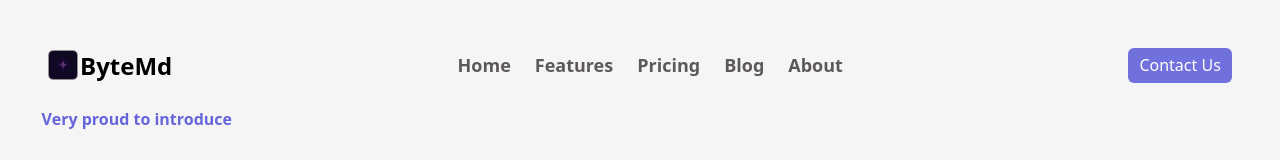
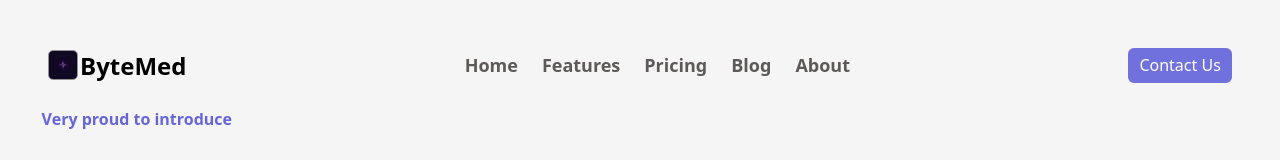
Before and after one commit to riteshydv05/bytemed, a plain HTML site: page bytemed.html in a window 1280 px wide. Shown: the top 160 px of the page. Drawn offline with Linux system fonts and the light colour scheme.

Commit message:
Update bytemed.html

```diff
--- a/bytemed.html
+++ b/bytemed.html
@@ -14,7 +14,7 @@
             <a href="#logo" class="logo1">
 
                 <img src="Flux_Dev_Minimalist_and_modern_logo_for_ByteMed_a_healthcarete_0.jpeg" alt="logoimg" class="logoicon" />
-                <span class="logotext">ByteMd</span>
+                <span class="logotext">ByteMed</span>
             </a>
 
 
```
